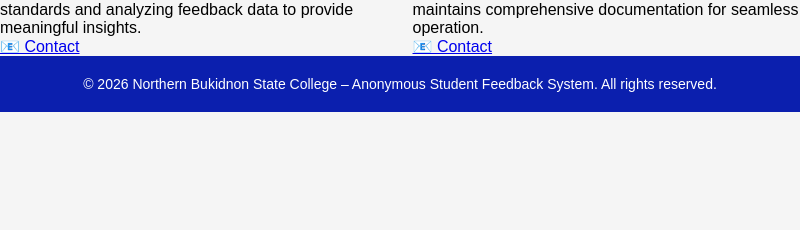
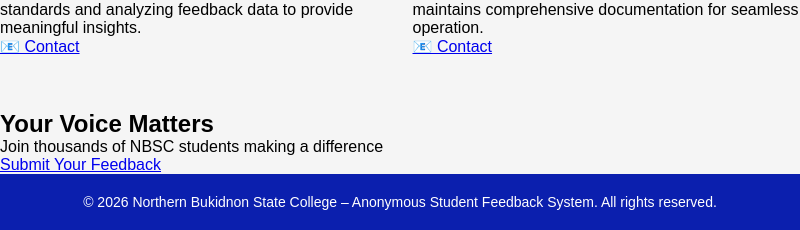
Before and after one commit to ErickJamesRubin/Anonymous_Student_Feedback_System, an Electron app: page about.html in a window 800 px wide. Shown: the part 829-1059 px from the top of the page. Before the commit the page ends 941 px from the top, so only its background shows below. Drawn offline with Linux system fonts and the light colour scheme.

Commit message:
small details that can be link to submit feedback page

```diff
--- a/about.html
+++ b/about.html
@@ -159,6 +159,18 @@
     </div>
 </section>
 
+<br>
+<br>
+<br>
+
+<section class="cta-section">
+    <div class="cta-container">
+        <h2>Your Voice Matters</h2>
+        <p>Join thousands of NBSC students making a difference</p>
+        <a href="submit-feedback.html" class="cta-button">Submit Your Feedback</a>
+    </div>
+</section>
+
 <footer class="footer">
 © 2026 Northern Bukidnon State College – Anonymous Student Feedback System.
 All rights reserved.
```
